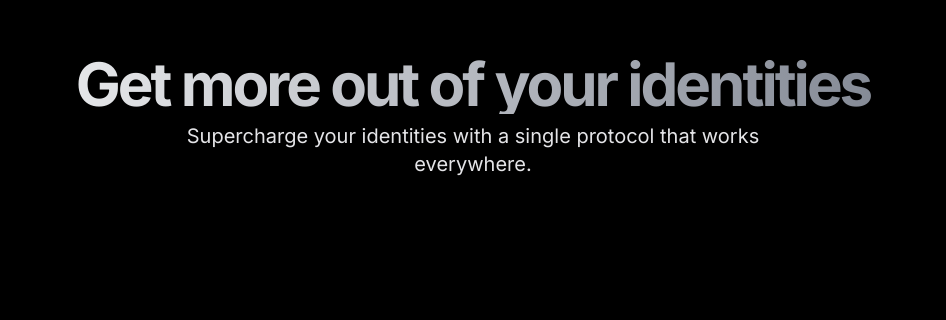
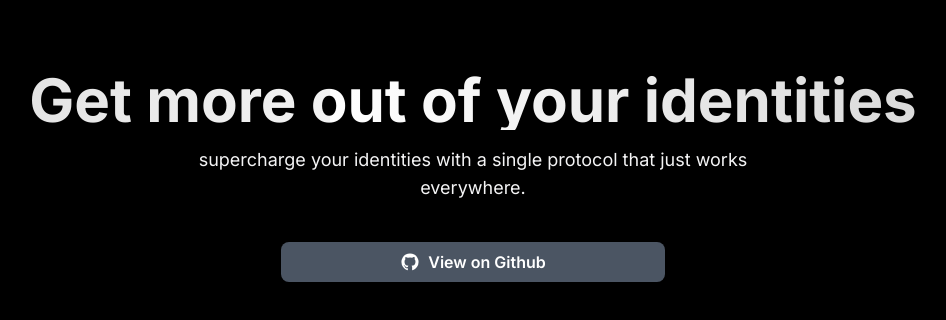
Before and after one commit to dawksh/nebula-web, a Next.js app: page / in a window 1280 px wide. Shown: the part 138-458 px from the top of the page, without its empty margins (167-1113 px from the left). Built offline with nearby package versions, Linux system fonts and the light colour scheme.

Commit message:
chore: update

```diff
--- a/src/pages/index.tsx
+++ b/src/pages/index.tsx
@@ -1,5 +1,6 @@
 import { Inter } from 'next/font/google'
 import Head from 'next/head'
+import styles from "@/styles/Home.module.css"
 
 const inter = Inter({ subsets: ['latin'] })
 
@@ -10,16 +11,26 @@
         <title>nebula protocol</title>
       </Head>
       <section className="w-full h-screen py-12 md:py-24 lg:py-32 xl:py-48 bg-black">
-        <div className="container px-4 md:px-6">
+        <div className="container px-4 mx-auto md:px-6">
           <div className="grid gap-6 items-center">
             <div className="flex flex-col justify-center space-y-4 text-center">
               <div className="space-y-2">
-                <h1 className="text-3xl font-bold tracking-tighter sm:text-5xl xl:text-6xl/none bg-clip-text text-transparent bg-gradient-to-r from-white to-gray-500">
+                <h1 className="text-3xl font-bold my-4 sm:text-5xl xl:text-6xl/none bg-clip-text text-transparent text-gradient">
                   Get more out of your identities
                 </h1>
-                <p className="max-w-[600px] text-zinc-200 md:text-xl dark:text-zinc-100 mx-auto">
-                  Supercharge your identities with a single protocol that works everywhere.
+                <p className={`max-w-[600px] m-8 text-lg md:text-md flex text-zinc-100 mx-auto ${inter.className}`}>
+                  supercharge your identities with a single protocol that just works everywhere.
                 </p>
+                <span className='flex justify-center items-center'>
+                  <button type="button" className="py-2 px-4 max-w-sm flex justify-center items-center bg-gray-600 hover:bg-gray-700 focus:ring-gray-500 focus:ring-offset-gray-200 text-white w-full transition ease-in duration-200 text-center text-base font-semibold shadow-md focus:outline-none focus:ring-2 focus:ring-offset-2 rounded-lg m-8">
+                    <svg xmlns="http://www.w3.org/2000/svg" width="20" height="20" fill="currentColor" className="mr-2" viewBox="0 0 1792 1792">
+                      <path d="M896 128q209 0 385.5 103t279.5 279.5 103 385.5q0 251-146.5 451.5t-378.5 277.5q-27 5-40-7t-13-30q0-3 .5-76.5t.5-134.5q0-97-52-142 57-6 102.5-18t94-39 81-66.5 53-105 20.5-150.5q0-119-79-206 37-91-8-204-28-9-81 11t-92 44l-38 24q-93-26-192-26t-192 26q-16-11-42.5-27t-83.5-38.5-85-13.5q-45 113-8 204-79 87-79 206 0 85 20.5 150t52.5 105 80.5 67 94 39 102.5 18q-39 36-49 103-21 10-45 15t-57 5-65.5-21.5-55.5-62.5q-19-32-48.5-52t-49.5-24l-20-3q-21 0-29 4.5t-5 11.5 9 14 13 12l7 5q22 10 43.5 38t31.5 51l10 23q13 38 44 61.5t67 30 69.5 7 55.5-3.5l23-4q0 38 .5 88.5t.5 54.5q0 18-13 30t-40 7q-232-77-378.5-277.5t-146.5-451.5q0-209 103-385.5t279.5-279.5 385.5-103zm-477 1103q3-7-7-12-10-3-13 2-3 7 7 12 9 6 13-2zm31 34q7-5-2-16-10-9-16-3-7 5 2 16 10 10 16 3zm30 45q9-7 0-19-8-13-17-6-9 5 0 18t17 7zm42 42q8-8-4-19-12-12-20-3-9 8 4 19 12 12 20 3zm57 25q3-11-13-16-15-4-19 7t13 15q15 6 19-6zm63 5q0-13-17-11-16 0-16 11 0 13 17 11 16 0 16-11zm58-10q-2-11-18-9-16 3-14 15t18 8 14-14z"></path>
+                    </svg>
+                    <a href="https://github.com/dawksh/nebula-contracts" target='__blank'>
+                      View on Github
+                    </a>
+                  </button>
+                </span>
               </div>
             </div>
           </div>
--- a/src/styles/globals.css
+++ b/src/styles/globals.css
@@ -18,10 +18,26 @@
 
 body {
   color: rgb(var(--foreground-rgb));
-  background: linear-gradient(
-      to bottom,
+  background: linear-gradient(to bottom,
       transparent,
-      rgb(var(--background-end-rgb))
-    )
-    rgb(var(--background-start-rgb));
+      rgb(var(--background-end-rgb))) rgb(var(--background-start-rgb));
 }
+
+
+.text-gradient {
+  background-image: linear-gradient(90deg, #ffffff, #e4e4e4, #d0d0d0, #bababa, #c0c0c0, #dfdfdf, #f2f2f2);
+  background-size: 200% 100%;
+  animation: gradientAnimation 5s linear infinite;
+  -webkit-background-clip: text;
+  color: transparent;
+}
+
+@keyframes gradientAnimation {
+  0% {
+    background-position: 200% 0;
+  }
+
+  100% {
+    background-position: -200% 0;
+  }
+}
```
